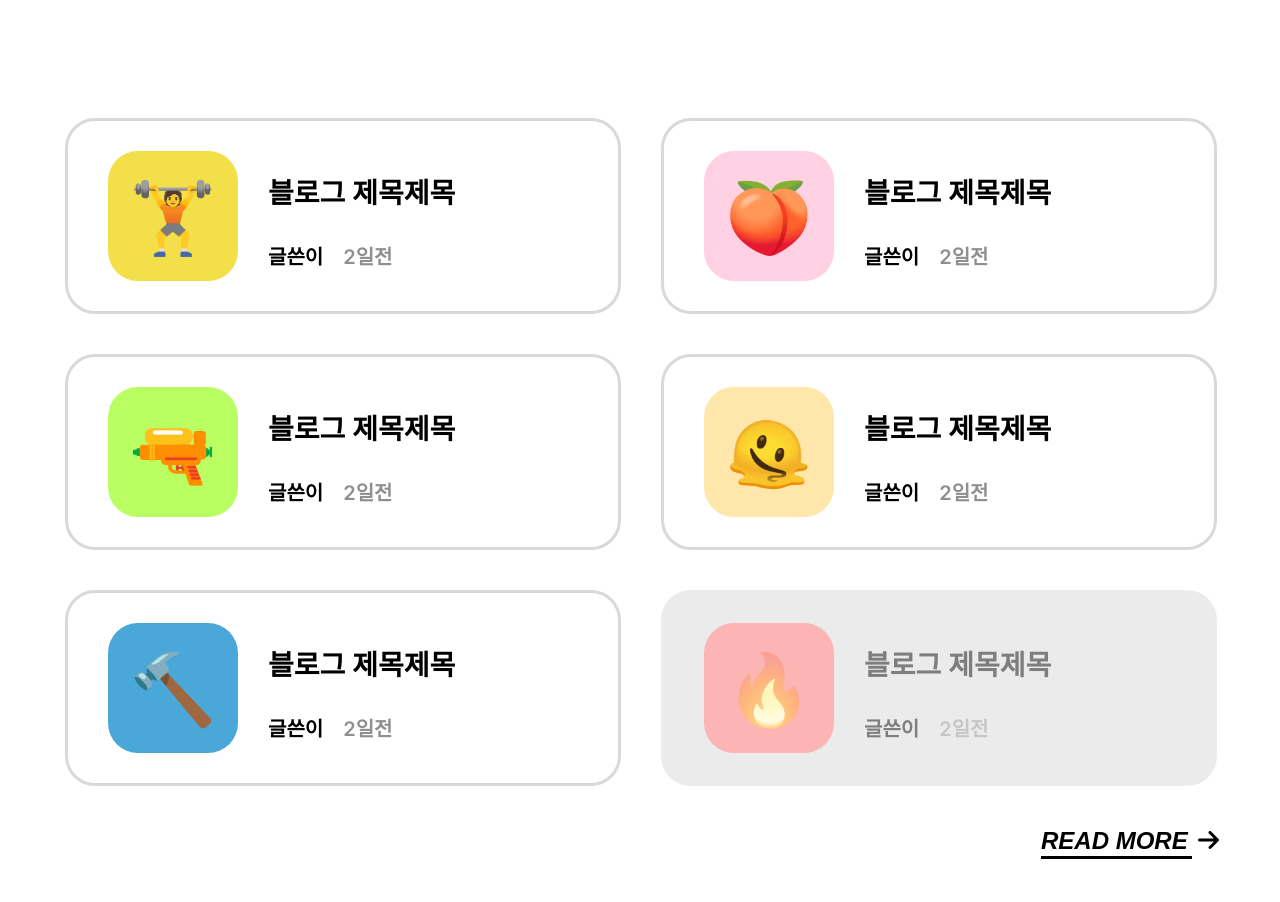
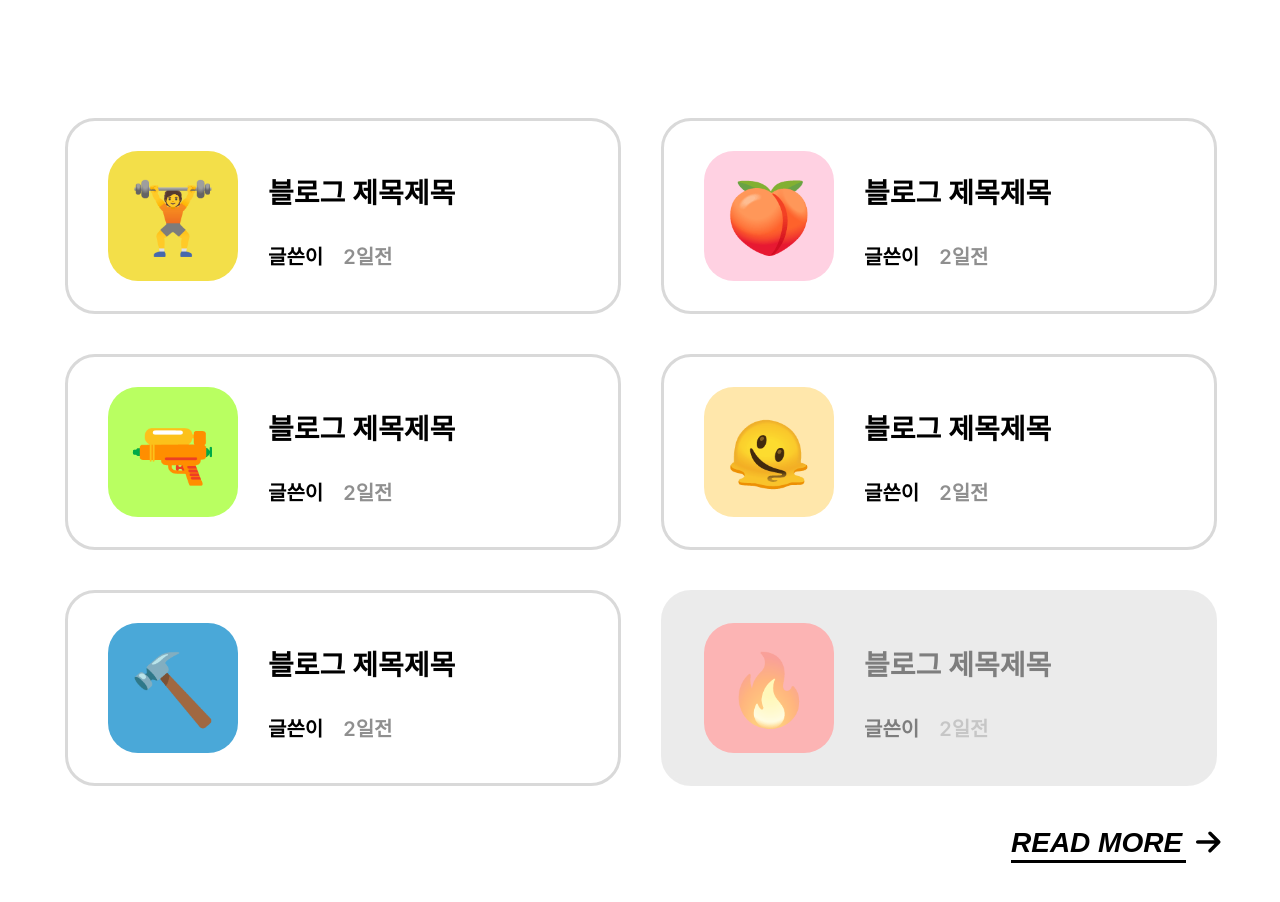
Before and after one commit to all-right-project/AllRightProjectWebPage, a Next.js app: page / in a window 1280 px wide. Shown: the part 2510-3412 px from the top of the page. Built offline with nearby package versions, Linux system fonts and the light colour scheme.

Commit message:
🎨Design: CSS수정

```diff
--- a/src/components/home/Blog/Blog.tsx
+++ b/src/components/home/Blog/Blog.tsx
@@ -110,14 +110,14 @@ const BlogStyle = styled.div`
   }
   button {
     position: relative;
-    left: 970px;
+    left: 940px;
     background-color: transparent;
     border: none;
-    font-size: 24px;
+    font-size: 28px;
     font-weight: 600;
     font-style: italic;
     span {
-      margin-right: 6px;
+      margin-right: 10px;
       padding: 0 4px 2px 0px;
       border-bottom: 3px solid #000;
     }
```
